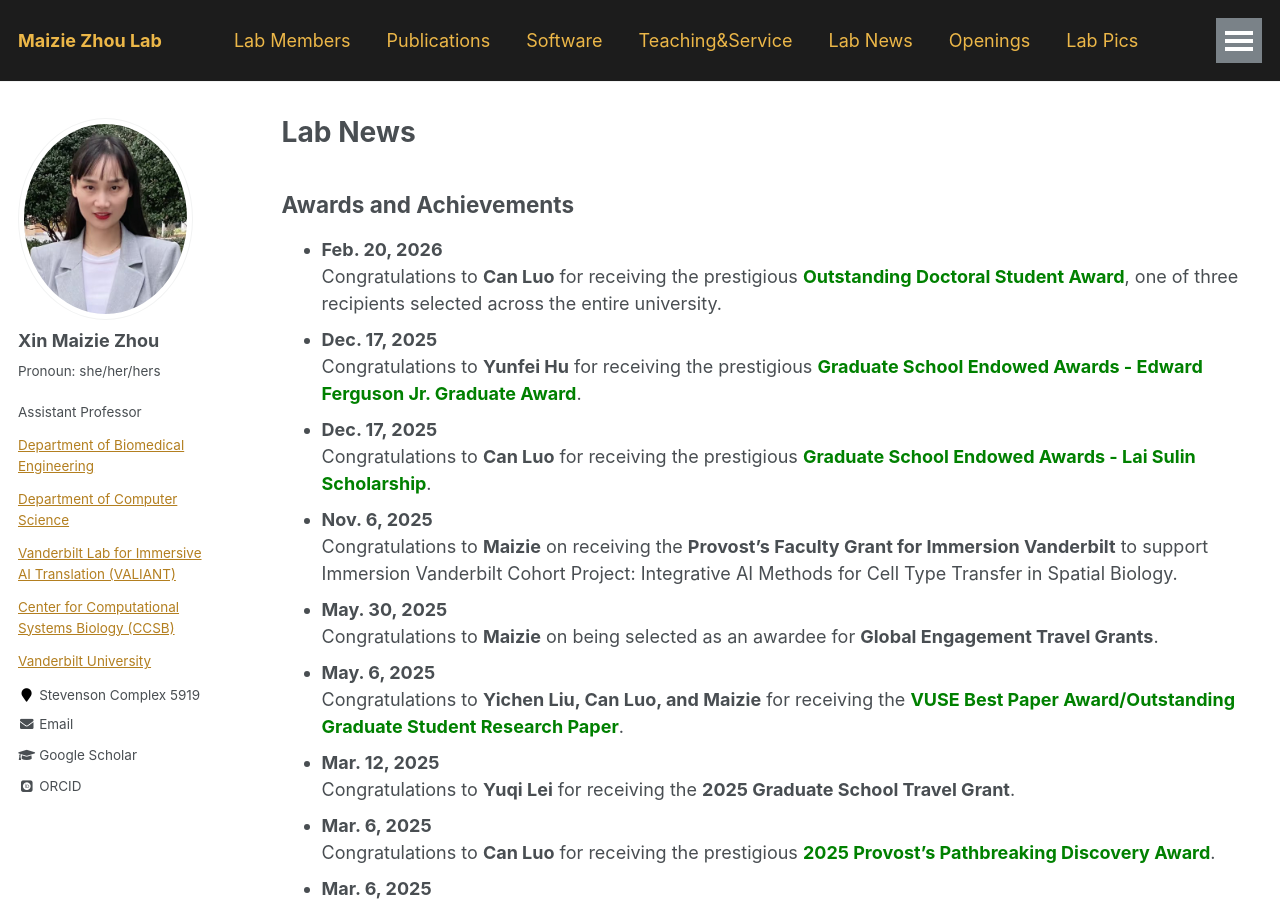
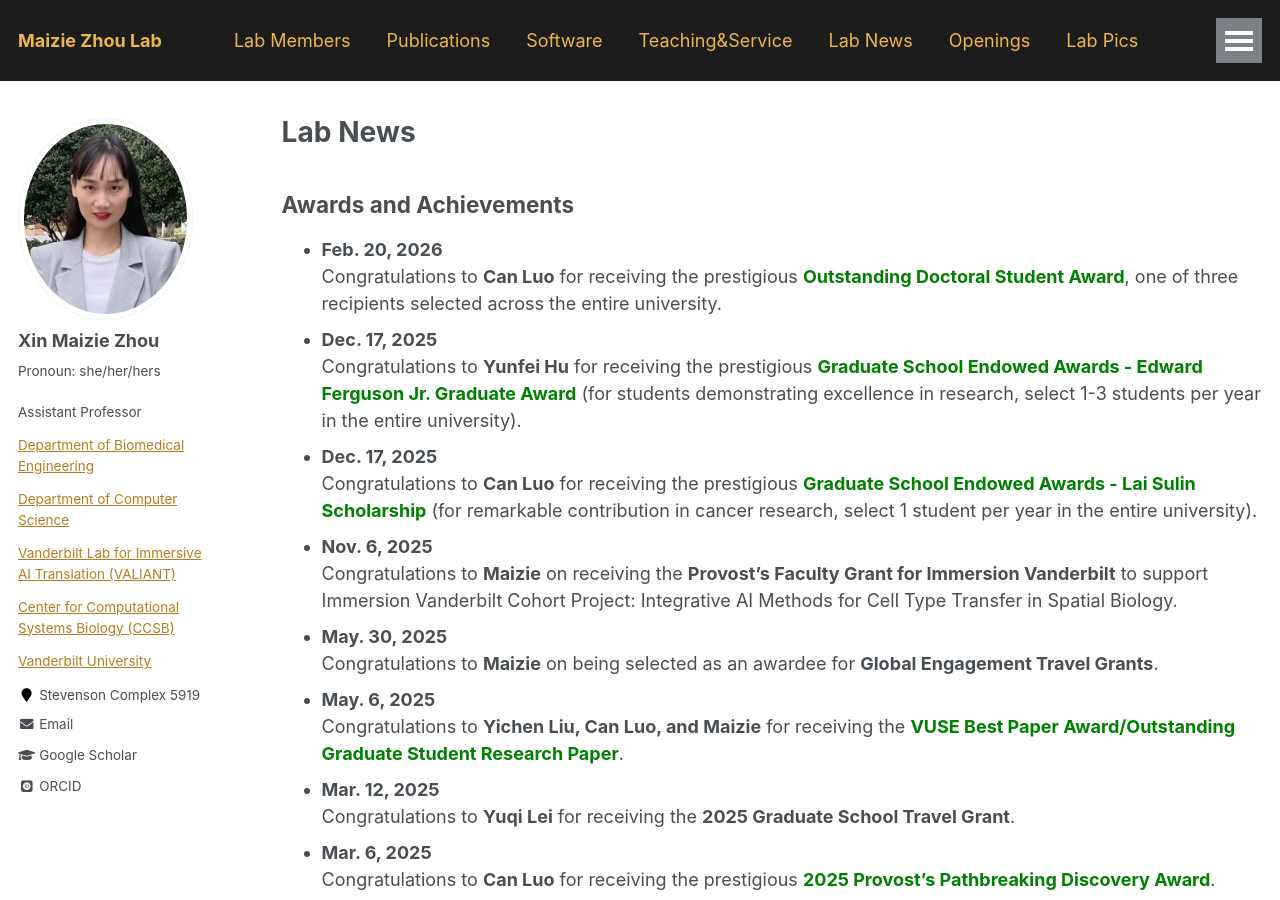
Before and after one commit to maiziezhoulab/Maiziezhoulab.github.io, a Jekyll site: the page built from _pages/LabNews.md, in a window 1280 px wide and 900 px high. Built offline with Jekyll 4.4.1, drawn with Linux system fonts in a browser that asks for light colours; some web fonts are replaced.

Commit message:
Update LabNews.md

```diff
--- a/_pages/LabNews.md
+++ b/_pages/LabNews.md
@@ -9,9 +9,9 @@ author_profile: true
 - **Feb. 20, 2026**
   Congratulations to **Can Luo** for receiving the prestigious <span style="color:green;"><strong>Outstanding Doctoral Student Award</strong></span>, one of three recipients selected across the entire university.
 - **Dec. 17, 2025**
-  Congratulations to **Yunfei Hu** for receiving the prestigious <span style="color:green;"><strong>Graduate School Endowed Awards - Edward Ferguson Jr. Graduate Award</strong></span>.
+  Congratulations to **Yunfei Hu** for receiving the prestigious <span style="color:green;"><strong>Graduate School Endowed Awards - Edward Ferguson Jr. Graduate Award</strong></span> (for students demonstrating excellence in research, select 1-3 students per year in the entire university).
 - **Dec. 17, 2025**
-  Congratulations to **Can Luo** for receiving the prestigious <span style="color:green;"><strong>Graduate School Endowed Awards - Lai Sulin Scholarship</strong></span>.
+  Congratulations to **Can Luo** for receiving the prestigious <span style="color:green;"><strong>Graduate School Endowed Awards - Lai Sulin Scholarship</strong></span> (for remarkable contribution in cancer research, select 1 student per year in the entire university).
 - **Nov. 6, 2025**
   Congratulations to **Maizie** on receiving the **Provost’s Faculty Grant for Immersion Vanderbilt** to support Immersion Vanderbilt Cohort Project: Integrative AI Methods for Cell Type Transfer in Spatial Biology.
 - **May. 30, 2025**
```
